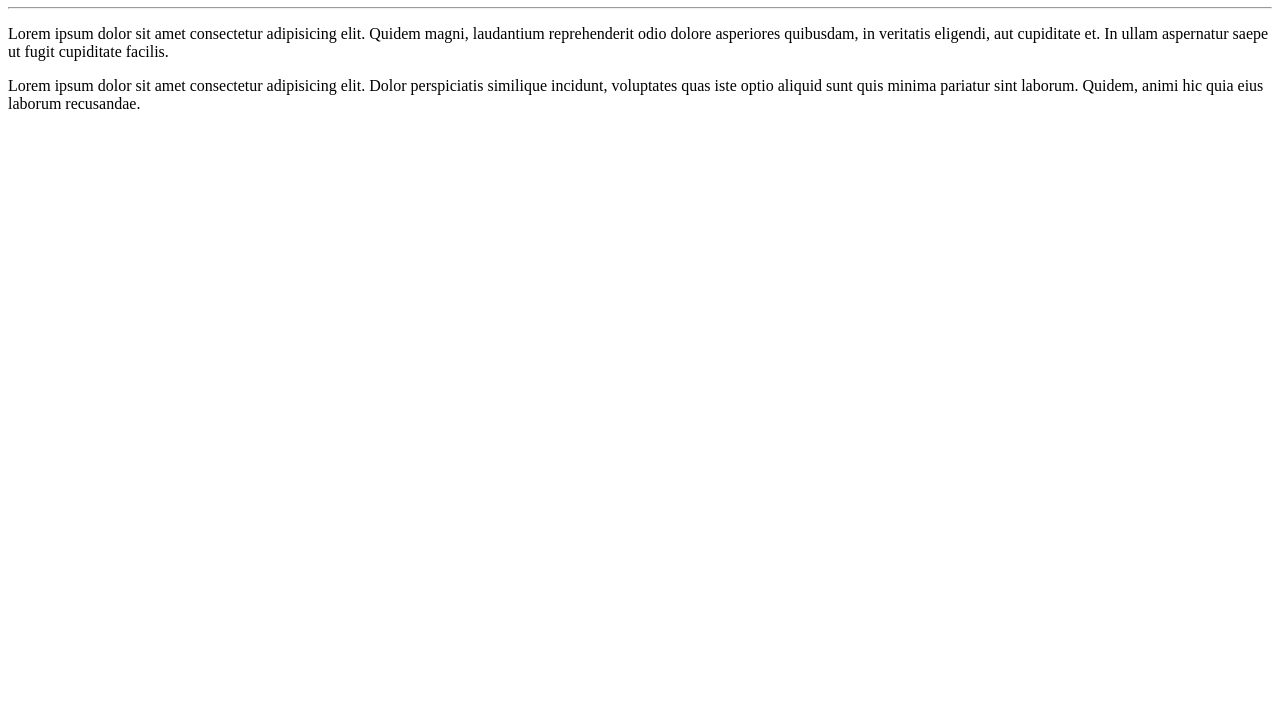
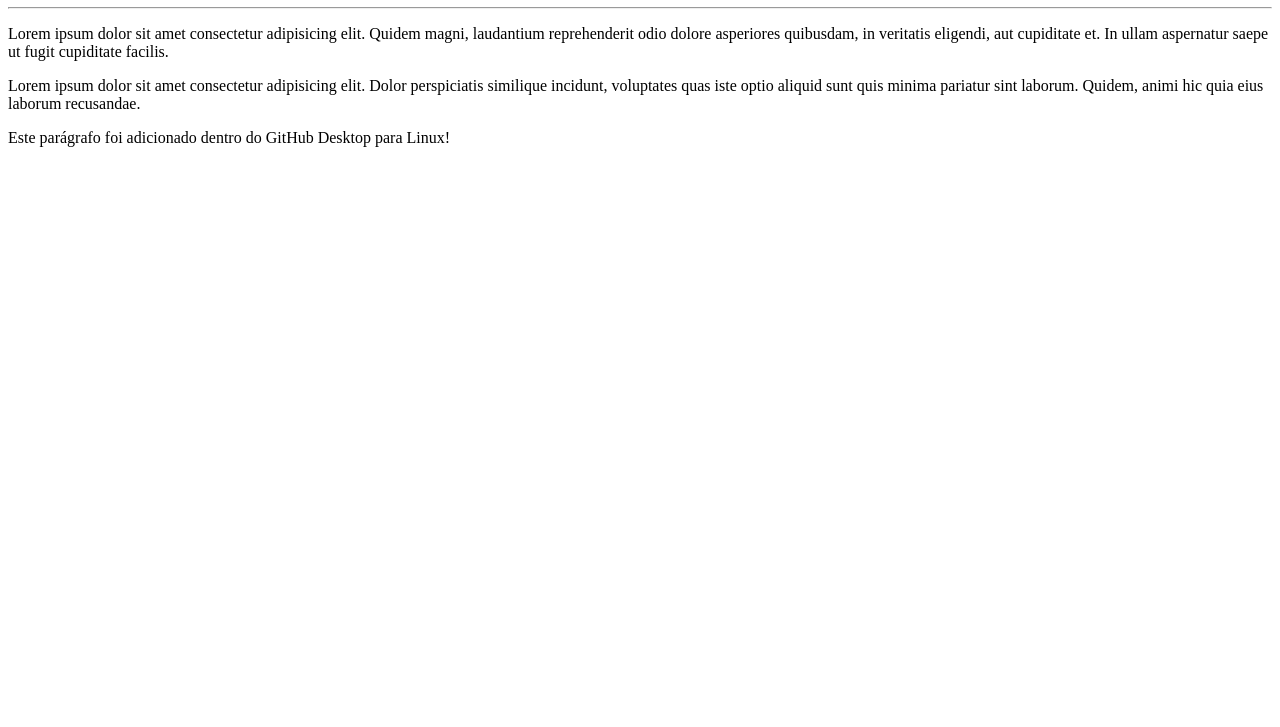
Before and after one commit to filipereis17/CursoEmVideo-Git-e-GitHub_Ola-Mundo, a plain HTML site: page site-exemplo/index.html in a window 1280 px wide. Shown: the part 73-800 px from the top of the page. Drawn offline with Linux system fonts and the light colour scheme.

Commit message:
mudei o arquivo index

```diff
--- a/site-exemplo/index.html
+++ b/site-exemplo/index.html
@@ -11,5 +11,6 @@
     <hr>
     <p>Lorem ipsum dolor sit amet consectetur adipisicing elit. Quidem magni, laudantium reprehenderit odio dolore asperiores quibusdam, in veritatis eligendi, aut cupiditate et. In ullam aspernatur saepe ut fugit cupiditate facilis.</p>
     <p>Lorem ipsum dolor sit amet consectetur adipisicing elit. Dolor perspiciatis similique incidunt, voluptates quas iste optio aliquid sunt quis minima pariatur sint laborum. Quidem, animi hic quia eius laborum recusandae.</p>
+    <p>Este parágrafo foi adicionado dentro do GitHub Desktop para Linux!</p>
 </body>
 </html>
```
